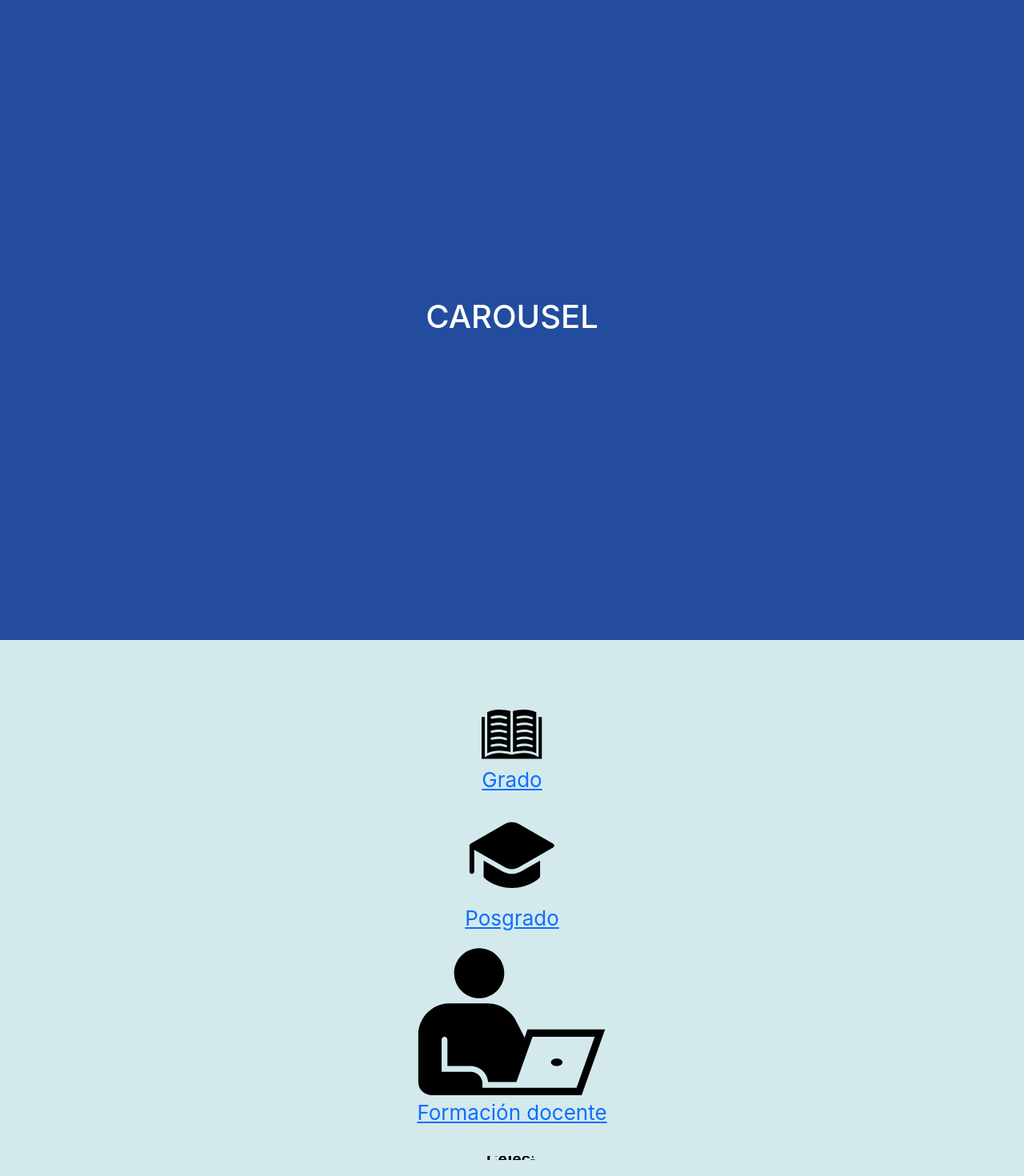
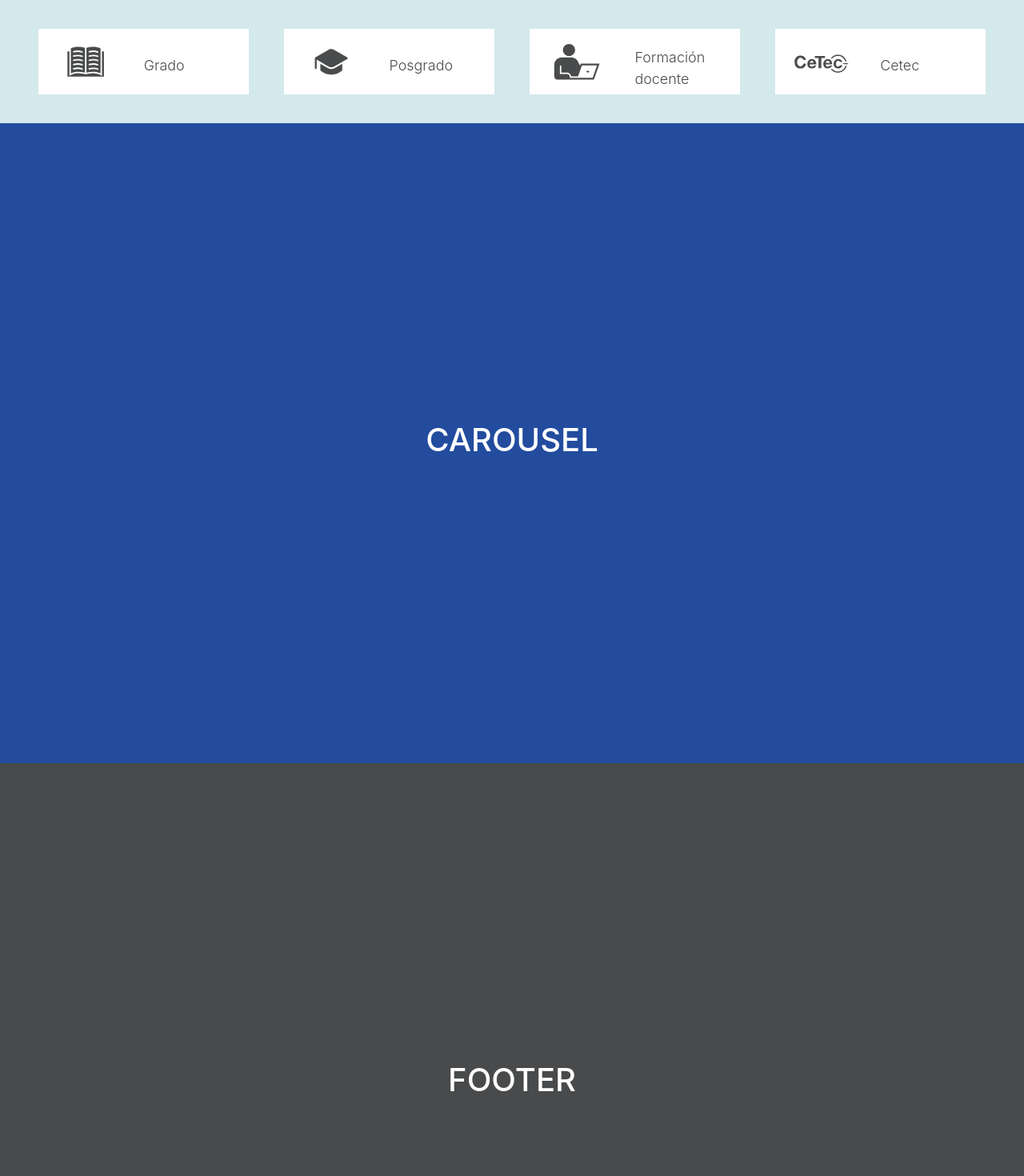
Before and after one commit to collazomanuel/campus-landing, a JavaScript app: page / in a window 1280 px wide. Shown: the top 1470 px of the page at 80% size. Built offline with nearby package versions, Linux system fonts and the light colour scheme.

Commit message:
fifth commit

```diff
--- a/src/App.css
+++ b/src/App.css
@@ -12,11 +12,6 @@
 
 .middle-part {
     background-color: #d3e9ec;
-    min-height: 100vh;
-    display: flex;
-    flex-direction: column;
-    align-items: center;
-    justify-content: center;
     font-size: calc(10px + 2vmin);
     color: #484a4b;
 }
@@ -31,3 +26,60 @@
     font-size: calc(10px + 2vmin);
     color: white;
 }
+
+
+svg {
+    padding: 5% 5% 5% 5%;
+
+}
+
+.button-container {
+
+    width: 100%;
+    display: flex;
+    flex-direction: row;
+    justify-content: space-evenly;
+    grid-gap: 2%;
+    padding: 2% 3% 2% 3%;
+    height: 12vw;
+}
+
+.button-icon {
+
+    width: 45%;
+    padding: 7%;
+}
+
+.button-text {
+
+    width: 55%;
+    position: relative;
+    top: 40%;
+    right: -5%;
+    font-size:larger;
+    text-align: left;
+    font-size: 1.4vw;
+    font-weight: 300;
+}
+
+.button-text-teacher {
+    top: 28% !important;
+}
+
+.menu-button {
+    background: #ffffff;
+    color: #494b4c;
+    fill: #494b4c;
+    overflow: hidden;
+    width: 100%;
+    display: inline-flex;
+    cursor: pointer;
+    margin: 10px;
+    text-decoration: none;
+}
+
+.menu-button:hover, .menu-button:focus {
+    background: #4495d7;
+    color: #ffffff;
+    fill: #ffffff;
+}
--- a/src/App.js
+++ b/src/App.js
@@ -10,8 +10,8 @@ const App = () => {
 
   return (
     <div>
+      <Menu />
       <Carousel />
-      <Menu />
       <Footer />
     </div>
   )
--- a/src/components/Icon.js
+++ b/src/components/Icon.js
@@ -3,7 +3,7 @@ import '../App.css'
 
 const Icon = (props) => {
 
-  const iconStyle = ''
+  const iconStyle = 'button-icon'
 
   const type = props.type
 
@@ -48,7 +48,7 @@ const Icon = (props) => {
     )
   case 'Teacher':
     return (
-      <svg className={iconStyle} x="0px" y="0px" viewBox="0 0 256 203">
+      <svg className='button-icon' x="0px" y="0px" viewBox="0 0 256 203">
         <g>
           <path d="M84.2,2.3c18.7,0,33.8,15.1,33.8,33.8s-15.1,33.8-33.8,33.8S50.4,54.7,50.4,36.1S65.5,2.3,84.2,2.3z M188.8,151.4
                     c4.3,0,7.8,2.2,7.8,5s-3.5,5-7.8,5c-4.3,0-7.8-2.2-7.8-5S184.5,151.4,188.8,151.4z M149.3,112.1l-3.9,11.1c-4-8.3-8-16.3-11.1-21.8
--- a/src/components/Menu.js
+++ b/src/components/Menu.js
@@ -5,10 +5,8 @@ import MenuButton from './MenuButton'
 
 const Menu = () => {
 
-  const menuStyle = 'middle-part'
-
   return (
-    <div className={menuStyle}>
+    <div className='middle-part button-container'>
       <MenuButton type='Book' text='Grado' />
       <MenuButton type='Hat' text='Posgrado' />
       <MenuButton type='Teacher' text='Formación docente' />
--- a/src/components/MenuButton.js
+++ b/src/components/MenuButton.js
@@ -5,17 +5,19 @@ import Icon from './Icon'
 
 const MenuButton = (props) => {
 
-  const menuButtonStyle = ''
-
   const text = props.text
   const type = props.type
 
+  let buttonTextStyle = 'button-text'
+
+  if (type === 'Teacher') {
+    buttonTextStyle = buttonTextStyle.concat(' button-text-teacher')
+  }
+
   return (
-    <div className={menuButtonStyle}>
-      <a href='/'>
-        <Icon type={type} /><p>{text}</p>
-      </a>
-    </div>
+    <a className='menu-button' href='/'>
+      <Icon type={type} /> <div className={buttonTextStyle}>{text}</div>
+    </a>
   )
 }
 
```
